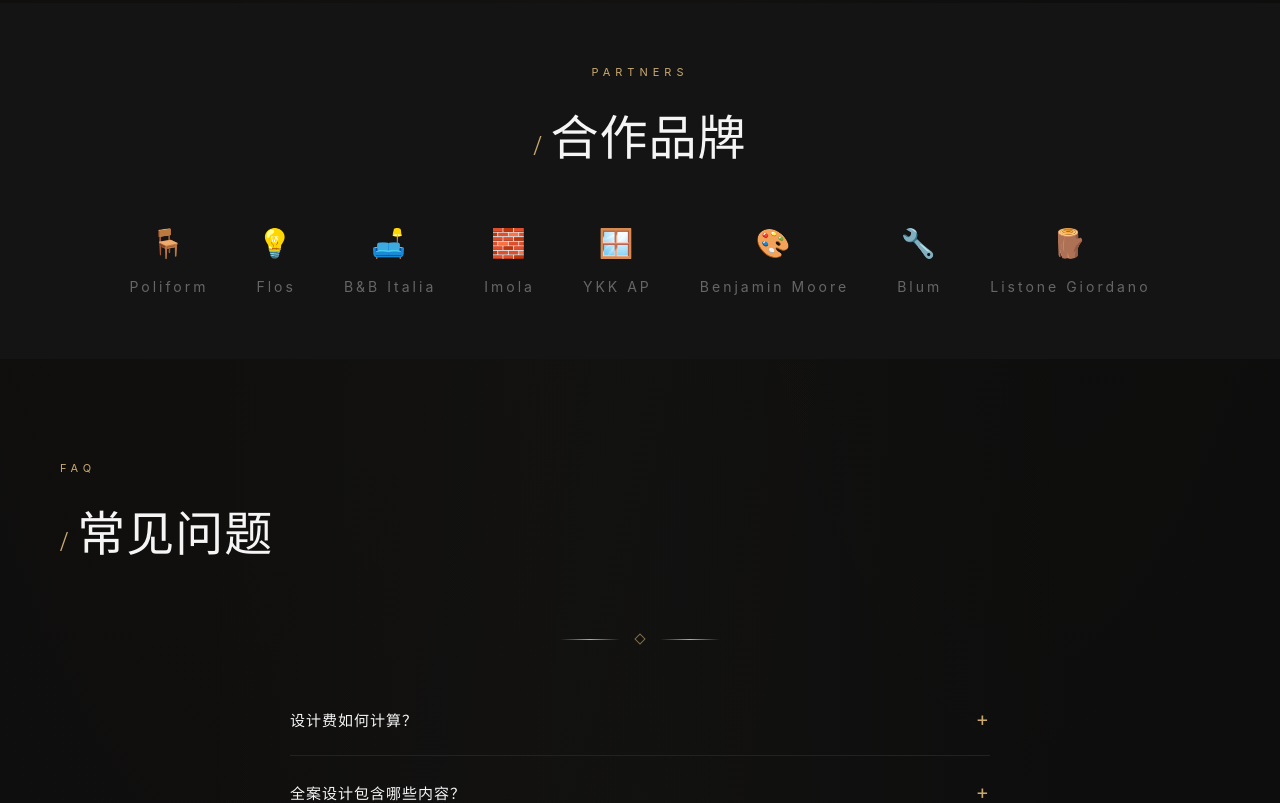
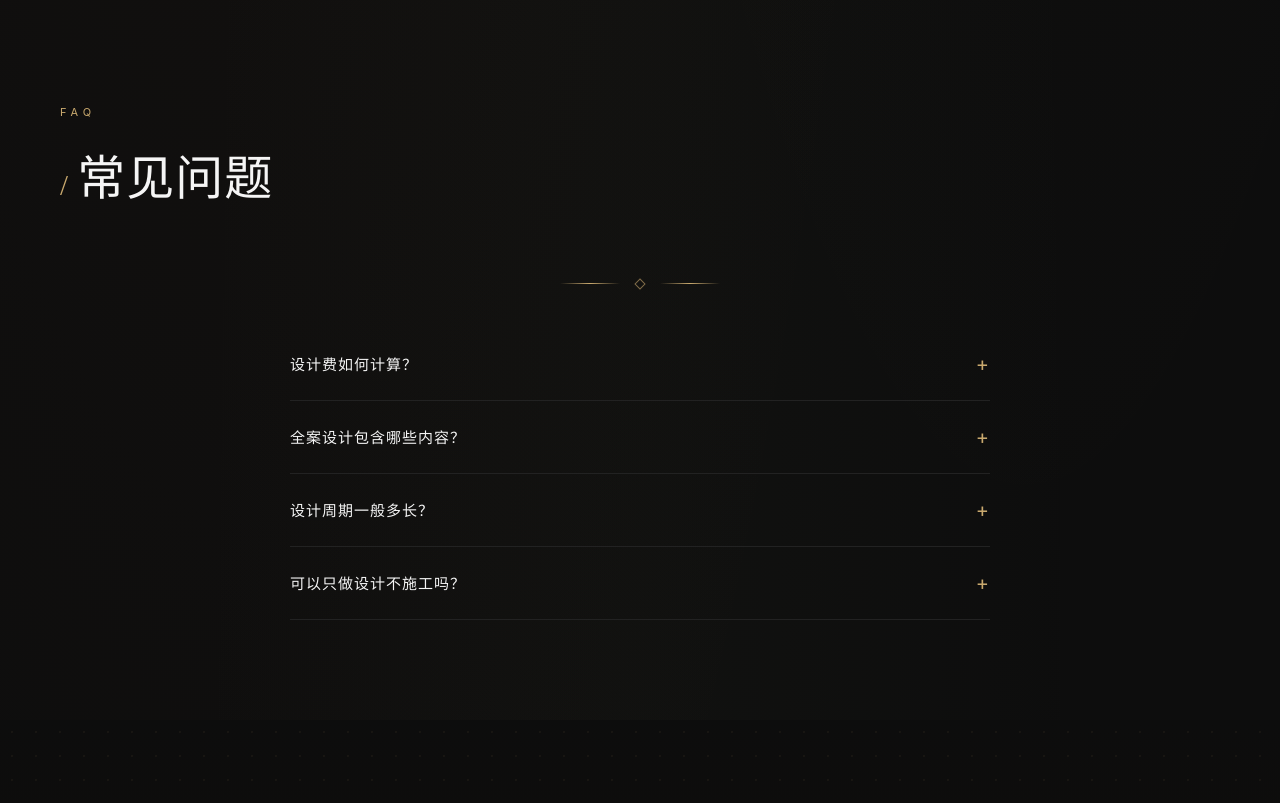
Before and after one commit to cxp661/-, a plain HTML site: page index.html in a window 1280 px wide. Shown: the part 6733-7536 px from the top of the page. Drawn offline with Linux system fonts and the light colour scheme.

```diff
--- a/index.html
+++ b/index.html
@@ -632,22 +632,6 @@
         <p>洞石、赤陶、原木、手工抹灰墙——越来越多的高端住宅开始抛弃冰冷的工业材料，转向有温度、会呼吸的自然材质。</p>
       </div>
     </div>
-  </div>
-</section>
-
-<!-- ==================== BRANDS ==================== -->
-<section style="padding:60px;text-align:center;background:var(--bg2)">
-  <div class="section-tag fade-in">Partners</div>
-  <h2 class="section-title fade-in" style="text-align:center;margin-bottom:32px">合作品牌</h2>
-  <div class="brands-row fade-in">
-    <div class="brand-item"><span class="b-icon">🪑</span>Poliform</div>
-    <div class="brand-item"><span class="b-icon">💡</span>Flos</div>
-    <div class="brand-item"><span class="b-icon">🛋️</span>B&B Italia</div>
-    <div class="brand-item"><span class="b-icon">🧱</span>Imola</div>
-    <div class="brand-item"><span class="b-icon">🪟</span>YKK AP</div>
-    <div class="brand-item"><span class="b-icon">🎨</span>Benjamin Moore</div>
-    <div class="brand-item"><span class="b-icon">🔧</span>Blum</div>
-    <div class="brand-item"><span class="b-icon">🪵</span>Listone Giordano</div>
   </div>
 </section>
 
```
